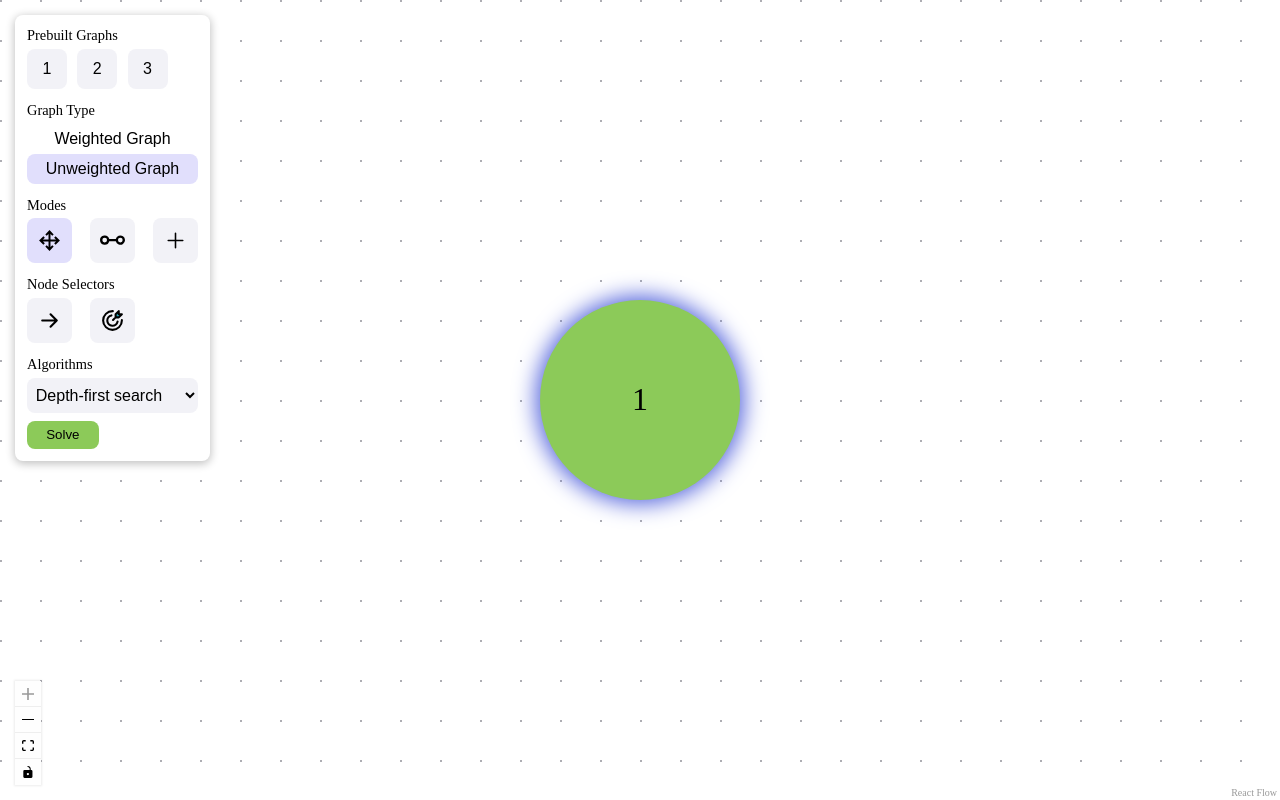
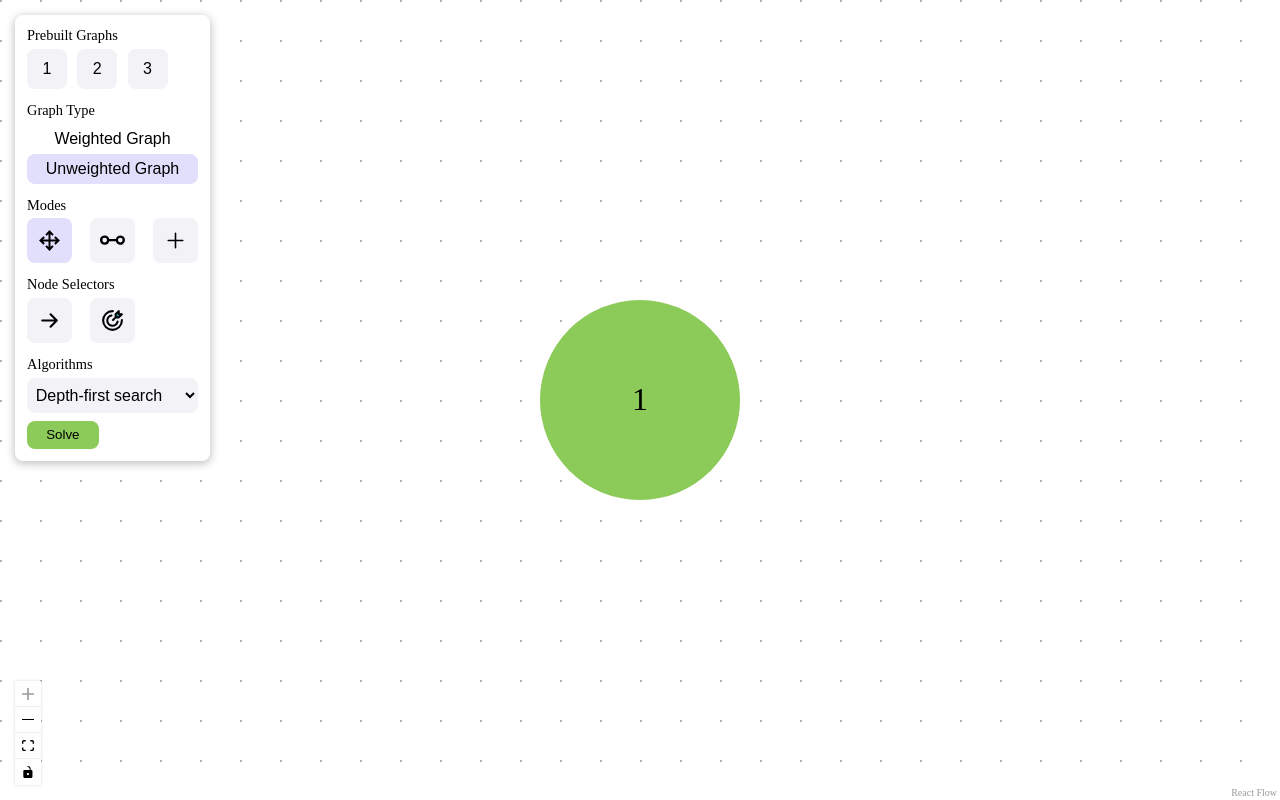
Before and after one commit to AgedFineWine/pathfinder-visualizer, a React (Vite) app: page / in a window 1280 px wide. Built offline with nearby package versions, Linux system fonts and the light colour scheme.

Commit message:
circular nodes can now indiciate to the user which node is start / destination

```diff
--- a/src/components/customNode/CircularNode.css
+++ b/src/components/customNode/CircularNode.css
@@ -6,9 +6,12 @@
 }
 
 /* Start node might have a special color??? Not sure yet. */
-div[data-id="1"] {
+.start {
     box-shadow: 0 0 11px 2px #5464dc;
-    background-color: var(--start-node-color);
+}
+
+.destination {
+    box-shadow: 0 0 11px 2px #f54141;
 }
 
 .react-flow__node {
@@ -53,4 +56,8 @@ div.move {
     visibility: hidden;
 }
 
+.start-select, .destination-select, .add {
+    visibility: hidden;
+}
+
 /* ========================== END of section for the handles ========================== */
--- a/src/components/customNode/CircularNode.tsx
+++ b/src/components/customNode/CircularNode.tsx
@@ -6,11 +6,14 @@ import {
 	NodeProps,
 } from '@xyflow/react';
 
+import { Mode, Terminal } from '../../utils/enums';
+
 import './CircularNode.css';
 
 type CircularNodeData = {
 	label: string,
-    mode: string,
+	mode: Mode,
+	terminal: Terminal,
 };
 type CircularNode = Node<CircularNodeData, 'circularNode'>;
 
@@ -21,11 +24,18 @@ function CircularNode({ id, data }: NodeProps<CircularNode>) {
 	const isTarget = connection.inProgress && connection.fromNode.id !== id;
 
 	return (
-		<div className="custom-node-body">
+		<div className={`
+			custom-node-body
+			${data.terminal === Terminal.Start ? 'start' : ''}
+			${data.terminal === Terminal.Destination ? 'destination' : ''}
+		`}>
 			{/* All handles are rendered initially. */}
 			{!connection.inProgress && (
 				<Handle
-					className={`custom-handle ${data.mode}`}
+					className={`
+						custom-handle
+						${data.mode}
+					`}
 					position={Position.Right}
 					type="source"
 				/>
```
Lines whose indentation alone changed are shown as unchanged.
